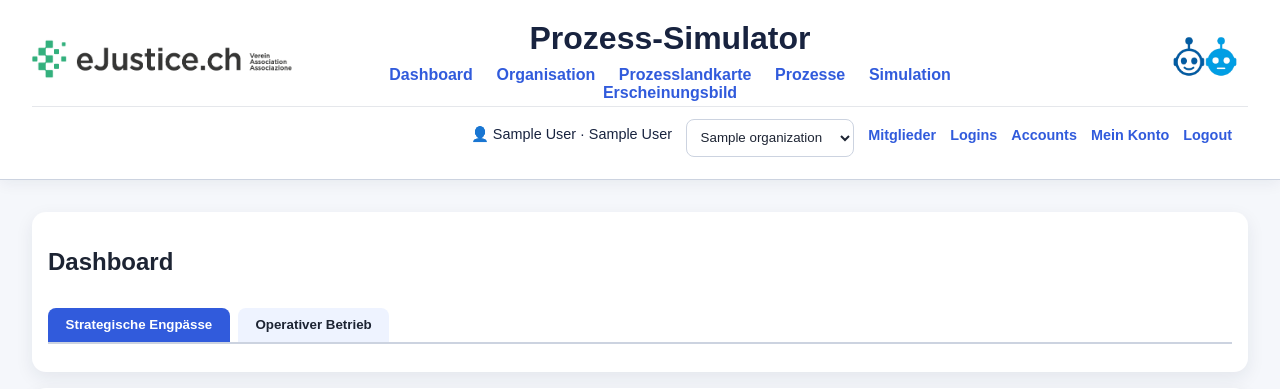
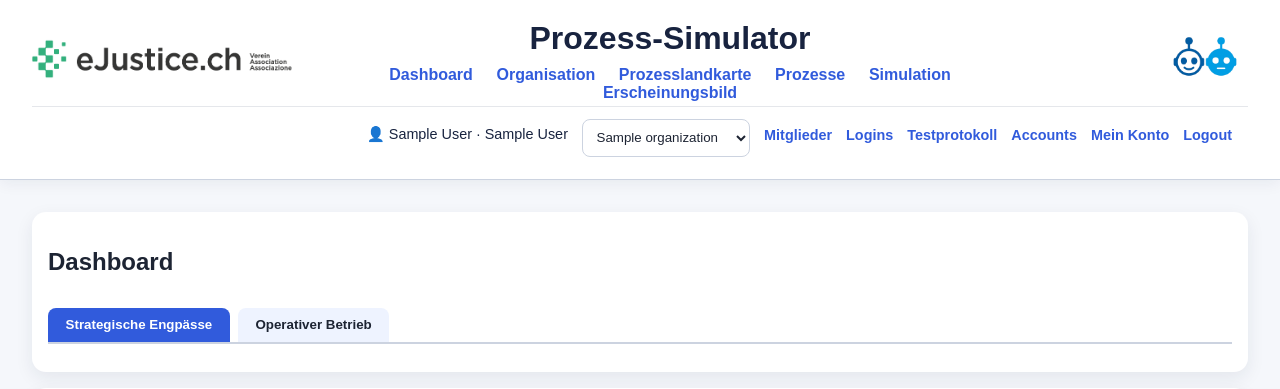
Before and after one commit to kaspAir/Prozess-Simulator, a Flask app: page /dashboard in a window 1280 px wide. Shown: the top 389 px of the page. Run offline with Flask 3, Linux system fonts and the light colour scheme; a user stored in the database is signed in; tables that the repository leaves empty hold one stand-in row (values such as "Sample post"); some libraries are stand-ins or nearby versions.

Commit message:
feat(qa): In-App-Download des PDF-Testprotokolls (Admin)
Neuer Header-Link «Testprotokoll» (nur Verwaltungsberechtigte) -> Route
/test-protocol.pdf liefert das PDF des zuletzt auf diese Umgebung deployten
Builds. Der Deploy kopiert reports/test-protocol.pdf per scp nach
<app>/data/ (prod/int/test). Fehlt das Protokoll, sauberer Hinweis + Redirect
statt Fehler. PROTOCOL_DIR ueberschreibbar (Tests). 30 Tests gruen.

Co-Authored-By: Claude Opus 4.8 <noreply@anthropic.com>

```diff
--- a/app/routes/main_routes.py
+++ b/app/routes/main_routes.py
@@ -1,7 +1,10 @@
 import os
 from datetime import datetime, timezone
 
-from flask import Blueprint, redirect, url_for, render_template, request, session, jsonify
+from flask import (
+    Blueprint, redirect, url_for, render_template, request, session, jsonify,
+    send_file, flash, current_app,
+)
 from flask_login import current_user
 from sqlalchemy import text
 
@@ -12,10 +15,30 @@ from app.dashboard import (
     operational_dashboard_for_process,
     PERIOD_LABELS,
 )
-from app.auth.permissions import P_DASHBOARD_VIEW
+from app.auth.permissions import P_DASHBOARD_VIEW, P_ACCOUNT_MEMBERS
 from app.auth.service import require_permission, current_account_id
 
 main_bp = Blueprint("main", __name__)
+
+
+def _protocol_dir():
+    """Verzeichnis, in das der Deploy das Testprotokoll kopiert (App-Root/data)."""
+    return os.environ.get("PROTOCOL_DIR") or os.path.join(
+        os.path.dirname(current_app.root_path), "data")
+
+
+@main_bp.route("/test-protocol.pdf")
+@require_permission(P_ACCOUNT_MEMBERS)
+def test_protocol_pdf():
+    """Liefert das PDF-Testprotokoll des zuletzt auf diese Umgebung deployten Builds
+    (vom Deploy nach data/ kopiert). Nur für Verwaltungsberechtigte."""
+    path = os.path.join(_protocol_dir(), "test-protocol.pdf")
+    if not os.path.isfile(path):
+        flash("Es liegt noch kein Testprotokoll vor – es entsteht beim nächsten "
+              "Deploy dieser Umgebung.", "error")
+        return redirect(url_for("main.dashboard"))
+    return send_file(path, mimetype="application/pdf", as_attachment=False,
+                     download_name="Testprotokoll_Prozess-Simulator.pdf")
 
 
 @main_bp.route("/")
--- a/app/templates/base.html
+++ b/app/templates/base.html
@@ -83,6 +83,7 @@
         {% endif %}
         {% if current_user.is_super_admin or current_user_can('account.members.manage') %}
             <a href="{{ url_for('admin.logins') }}">Logins</a>
+            <a href="{{ url_for('main.test_protocol_pdf') }}" title="PDF-Testprotokoll des zuletzt deployten Builds">Testprotokoll</a>
         {% endif %}
         {% if current_user.is_super_admin %}
             <a href="{{ url_for('admin.accounts') }}">Accounts</a>
```
Also changed, not shown: tests/test_smoke.py (+17 -0 lines), 1 other file.
